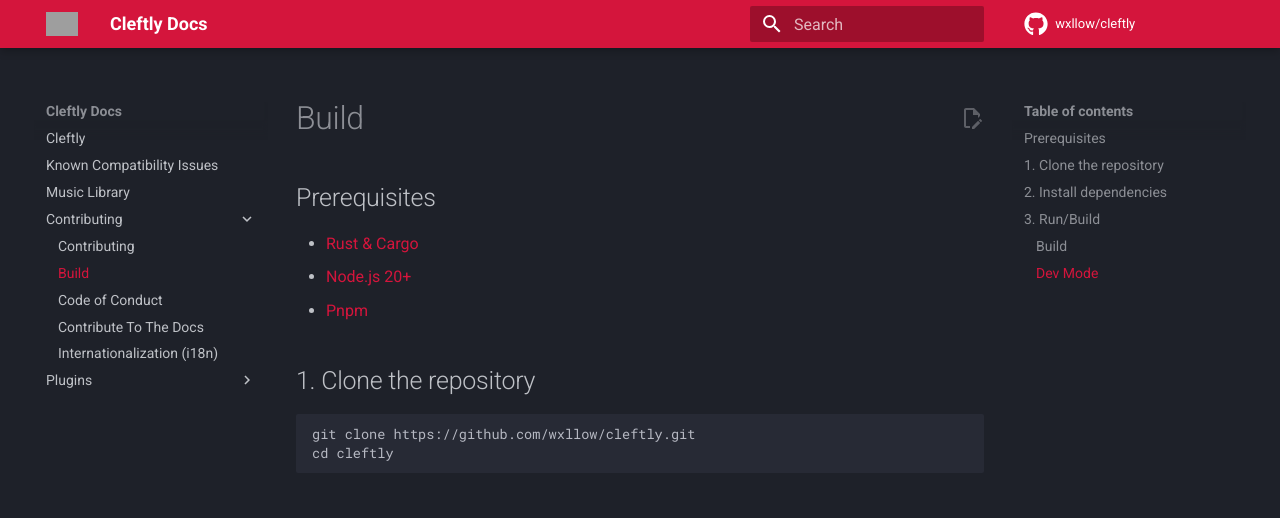
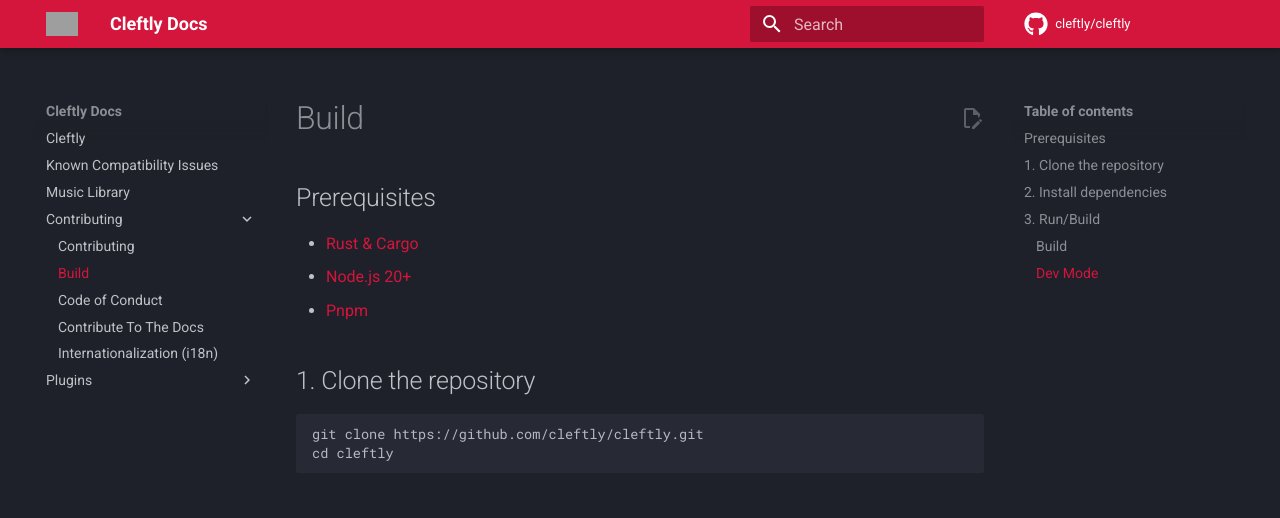
Before and after one commit to cleftly/cleftly, an MkDocs documentation site: the page built from docs/docs/contributing/build.md, in a window 1280 px wide and 968 px high. Shown: the top 518 px of the window. Built offline with MkDocs 1.6.1 and Material for MkDocs 9.7.7, drawn with Linux system fonts in a browser that asks for light colours; comment, search, counter and statistics services are not loaded; grey boxes are pictures that could not be loaded.

Commit message:
repo tranfer

````diff
--- a/docs/docs/contributing/build.md
+++ b/docs/docs/contributing/build.md
@@ -9,7 +9,7 @@
 ## 1. Clone the repository
 
 ```bash
-git clone https://github.com/wxllow/cleftly.git
+git clone https://github.com/cleftly/cleftly.git
 cd cleftly
 ```
 
--- a/docs/mkdocs.yml
+++ b/docs/mkdocs.yml
@@ -21,8 +21,8 @@
 plugins:
     - search
 
-repo_url: https://github.com/wxllow/cleftly
-repo_name: wxllow/cleftly
+repo_url: https://github.com/cleftly/cleftly
+repo_name: cleftly/cleftly
 edit_uri: edit/main/docs/docs/
 
 extra_css:
````
Also changed, not shown: docs/docs/contributing/index.md (+2 -2 lines), README.md, 1 other file.
